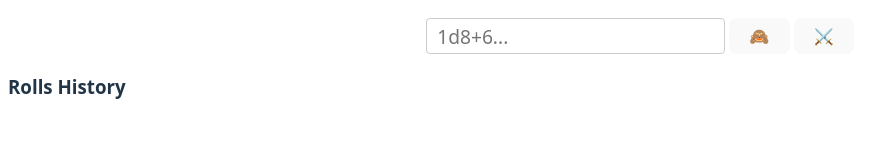
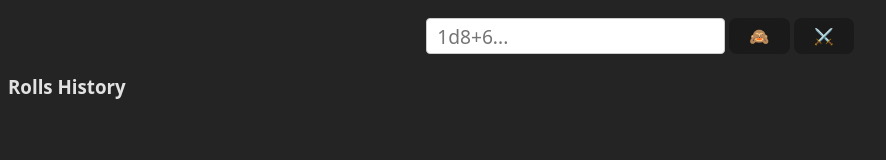
Before and after one commit to Sewef/justDices, a website built with Vite: page index.html in a window 1280 px wide. Shown: the whole page, without its empty margins (0-886 px from the left). Built offline with nearby package versions, Linux system fonts and the light colour scheme; what @owlbear-rodeo/sdk would draw is missing.

Commit message:
light theme sucks

```diff
--- a/src/style.css
+++ b/src/style.css
@@ -263,16 +263,3 @@ button:focus,
 button:focus-visible {
   outline: 4px auto -webkit-focus-ring-color;
 }
-
-@media (prefers-color-scheme: light) {
-  :root {
-    color: #213547;
-    background-color: #ffffff;
-  }
-  a:hover {
-    color: #747bff;
-  }
-  button {
-    background-color: #f9f9f9;
-  }
-}
```
Also changed, not shown: public/manifest.json.
